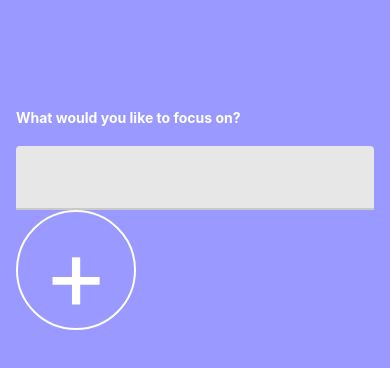
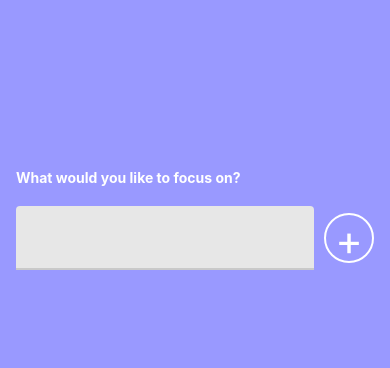
Before and after one commit to mysandesh/focustime, a React Native app: screen / in a window 390 px wide. Shown: the top 368 px of the page. Built offline with nearby package versions, Linux system fonts and the light colour scheme.

Commit message:
RoundedButton styling added

```diff
--- a/src/components/RoundedButton.js
+++ b/src/components/RoundedButton.js
@@ -4,7 +4,7 @@ import { TouchableOpacity, Text, StyleSheet } from "react-native";
 export const RoundedButton = ({
   style = {},
   textStyle = {},
-  size = 120,
+  size = 60,
   ...props
 }) => {
   return (
--- a/src/features/focus/Focus.js
+++ b/src/features/focus/Focus.js
@@ -9,8 +9,8 @@ export const Focus = () => {
       <View style={styles.titleContainer}>
         <Text style={styles.title}>What would you like to focus on?</Text>
         <View style={styles.inputContainer}>
-          <TextInput />
-          <RoundedButton title="+" />
+          <TextInput style={{ flex: 1, marginRight: 10 }} />
+          <RoundedButton size={50} title="+" onPress={() => null} />
         </View>
       </View>
     </View>
@@ -29,9 +29,11 @@ const styles = StyleSheet.create({
   title: {
     color: "white",
     fontWeight: "bold",
-    fontSize: "30",
+    fontSize: "24",
   },
   inputContainer: {
     paddingTop: 20,
+    flexDirection: "row",
+    alignItems: "center",
   },
 });
```
